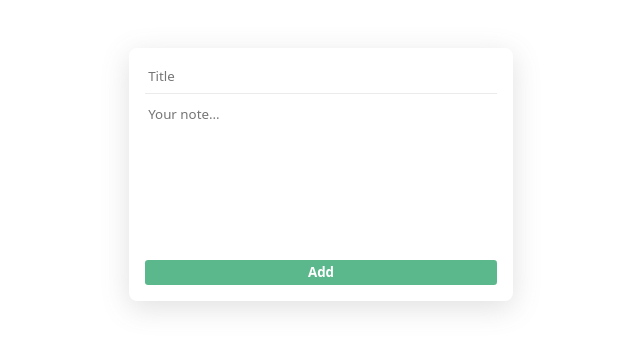
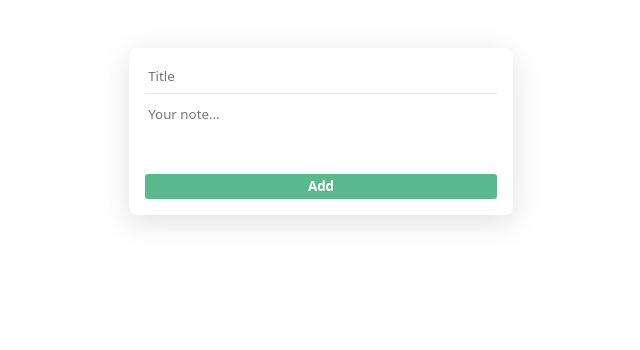
Before and after one commit to MarkDavidovich/react-notes, a React (Vite) app: page / in a window 1280 px wide. Shown: the top 350 px of the page, without its empty margins (319-959 px from the left). Built offline with nearby package versions, Linux system fonts and the light colour scheme.

Commit message:
add dynamic textarea resizes

```diff
--- a/src/components/NoteMaker/NoteMaker.module.css
+++ b/src/components/NoteMaker/NoteMaker.module.css
@@ -29,8 +29,9 @@
 }
 
 #textarea {
+  field-sizing: content;
   width: 100%;
-  height: 150px;
+  min-height: 4rem;
   resize: none;
 }
 
```
